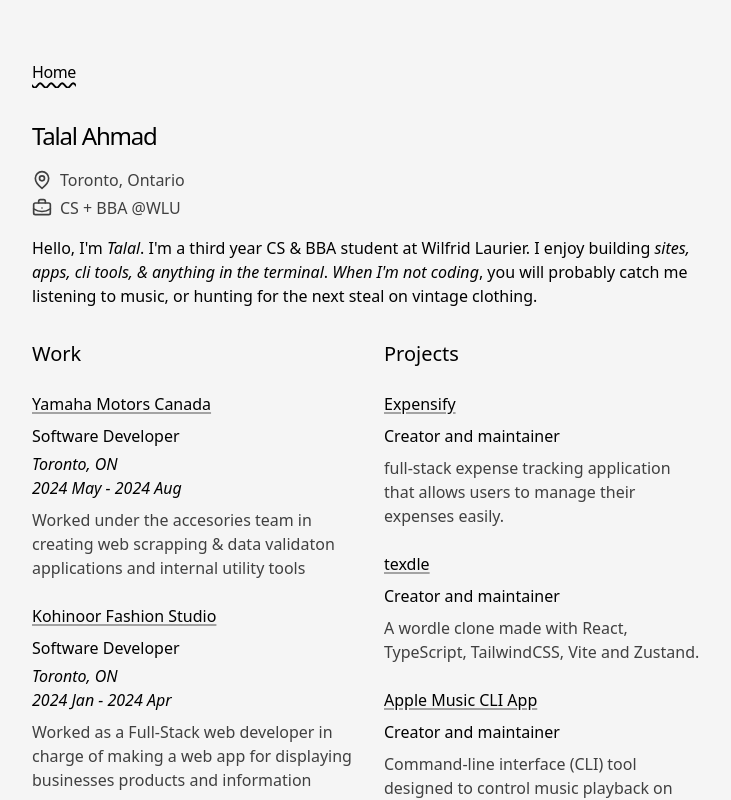
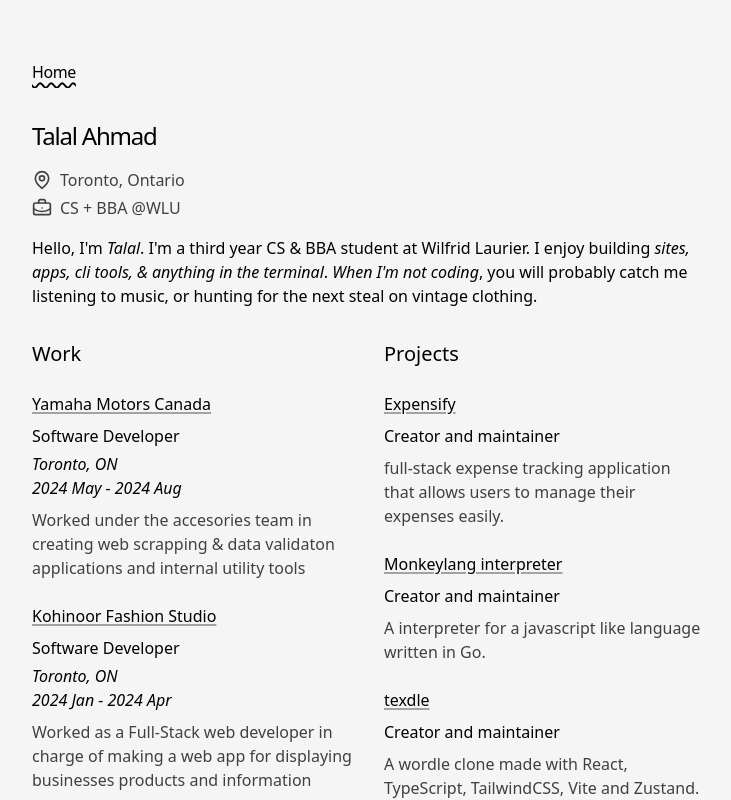
Before and after one commit to ta-02/talal-a.dev, a Next.js app: page / in a window 1280 px wide. Shown: the top 800 px of the page, without its empty margins (272-1003 px from the left). Built offline with nearby package versions, Linux system fonts and the light colour scheme.

Commit message:
updated projects

```diff
--- a/app/page.tsx
+++ b/app/page.tsx
@@ -169,18 +169,18 @@ export default function HomePage() {
         "full-stack expense tracking application that allows users to manage their expenses easily.",
     },
     {
+      name: "Monkeylang interpreter",
+      link: "https://github.com/ta-02/monkeylang-interpreter",
+      position: "Creator and maintainer",
+      description:
+        "A interpreter for a javascript like language written in Go.",
+    },
+    {
       name: "texdle",
       link: "https://github.com/ta-02/texdle",
       position: "Creator and maintainer",
       description:
         "A wordle clone made with React, TypeScript, TailwindCSS, Vite and Zustand.",
-    },
-    {
-      name: "Apple Music CLI App",
-      link: "https://github.com/ta-02/appleMusic-cli-player",
-      position: "Creator and maintainer",
-      description:
-        "Command-line interface (CLI) tool designed to control music playback on Apple Music.",
     },
     {
       name: "all projects →",
```
